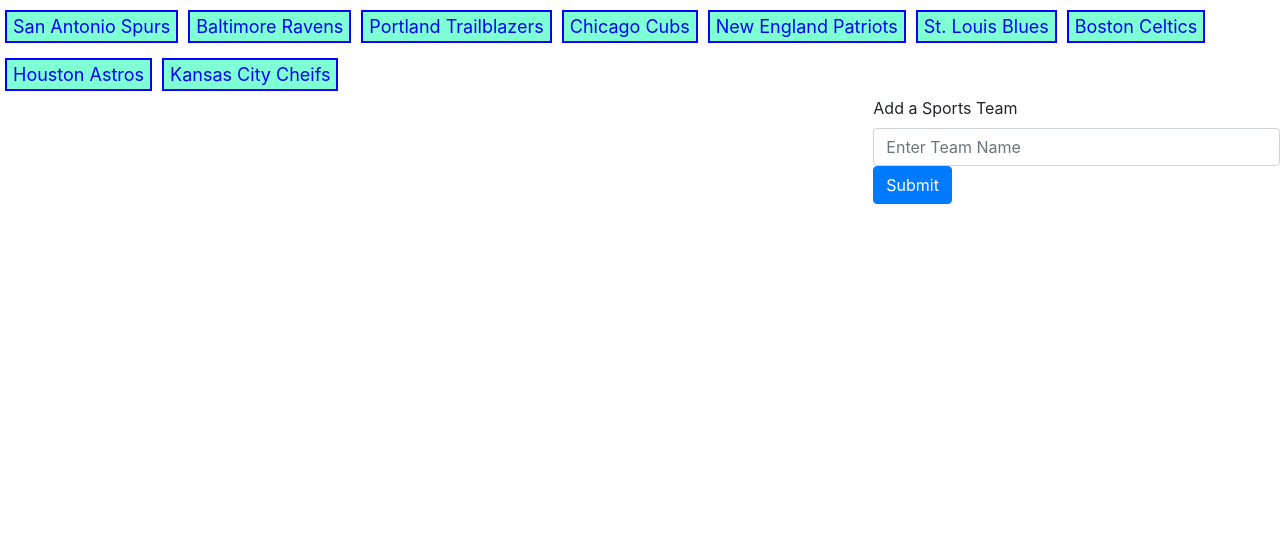
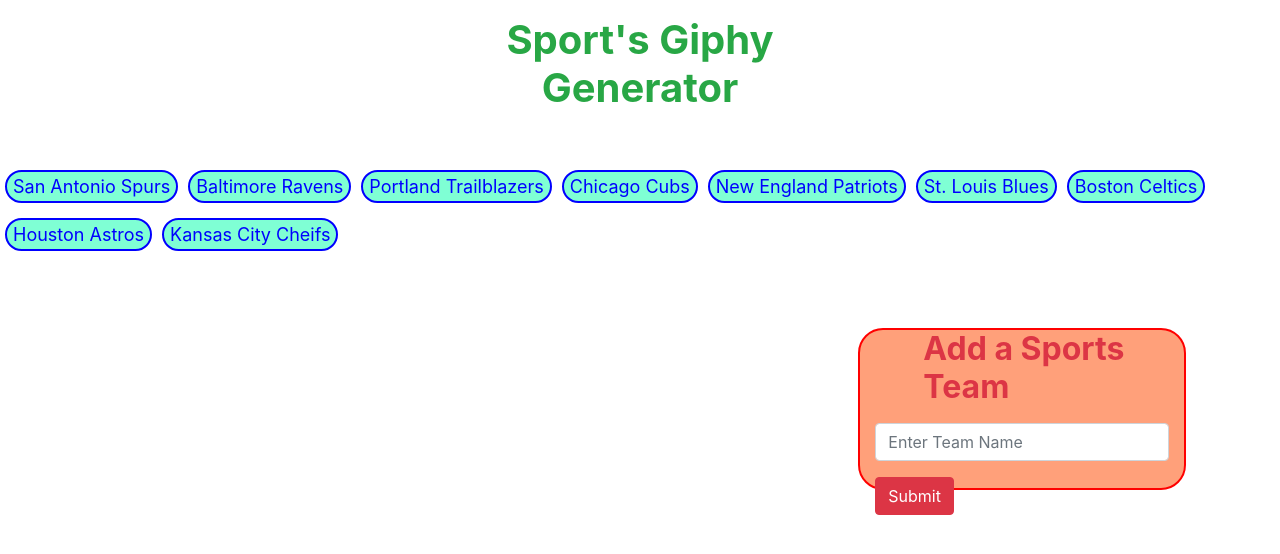
Before and after one commit to cowankc/gif-generator, a plain HTML site: page docs/index.html in a window 1280 px wide. Drawn offline with nearby package versions, Linux system fonts and the light colour scheme.

Commit message:
added CSS styling to page layout and buttons

```diff
--- a/docs/assets/CSS/style.CSS
+++ b/docs/assets/CSS/style.CSS
@@ -1,7 +1,15 @@
 .team {
     background-color: aquamarine;
     border: 2px solid blue;
+    border-radius: 25px;
     margin: 10px 5px 5px 5px;
     color: blue;
     font-size: 18px
 }
+
+#form {
+    background-color: lightsalmon;
+    border: 2px solid red;
+    border-radius: 25px;
+    height: 162px
+}
--- a/docs/index.html
+++ b/docs/index.html
@@ -13,15 +13,16 @@
 </head>
 
 <body>
-    <div class="row col-lg-12" id="buttons"></div>
+    <header class="row offset-lg-4 col-lg-4 text-center h1 font-weight-bold text-success mt-3 mb-5">Sport's Giphy Generator</header>
+    <div class="row col-lg-12 mb-4" id="buttons"></div>
     <section class="row">
-        <div class="col-lg-8" id="results"></div>
-        <div class="col-lg-4" >
+        <div class="col-lg-8" height=500px id="results"></div>
+        <div class="col-lg-3 mt-5" id="form" >
             <form>
                 <div class="form-group">
-                    <label for="searchterm">Add a Sports Team</label>
+                    <label for="searchterm" class="font-weight-bold ml-5 mb-3 h2 text-danger">Add a Sports Team</label>
                     <input type="text" class="form-control" id="searchterm" placeholder="Enter Team Name">
-                    <button type="submit" class="btn btn-primary" id="submit">Submit</button>
+                    <button type="submit" class="btn btn-danger mt-3" id="submit">Submit</button>
             </form>
         </div>
     </section>
```
